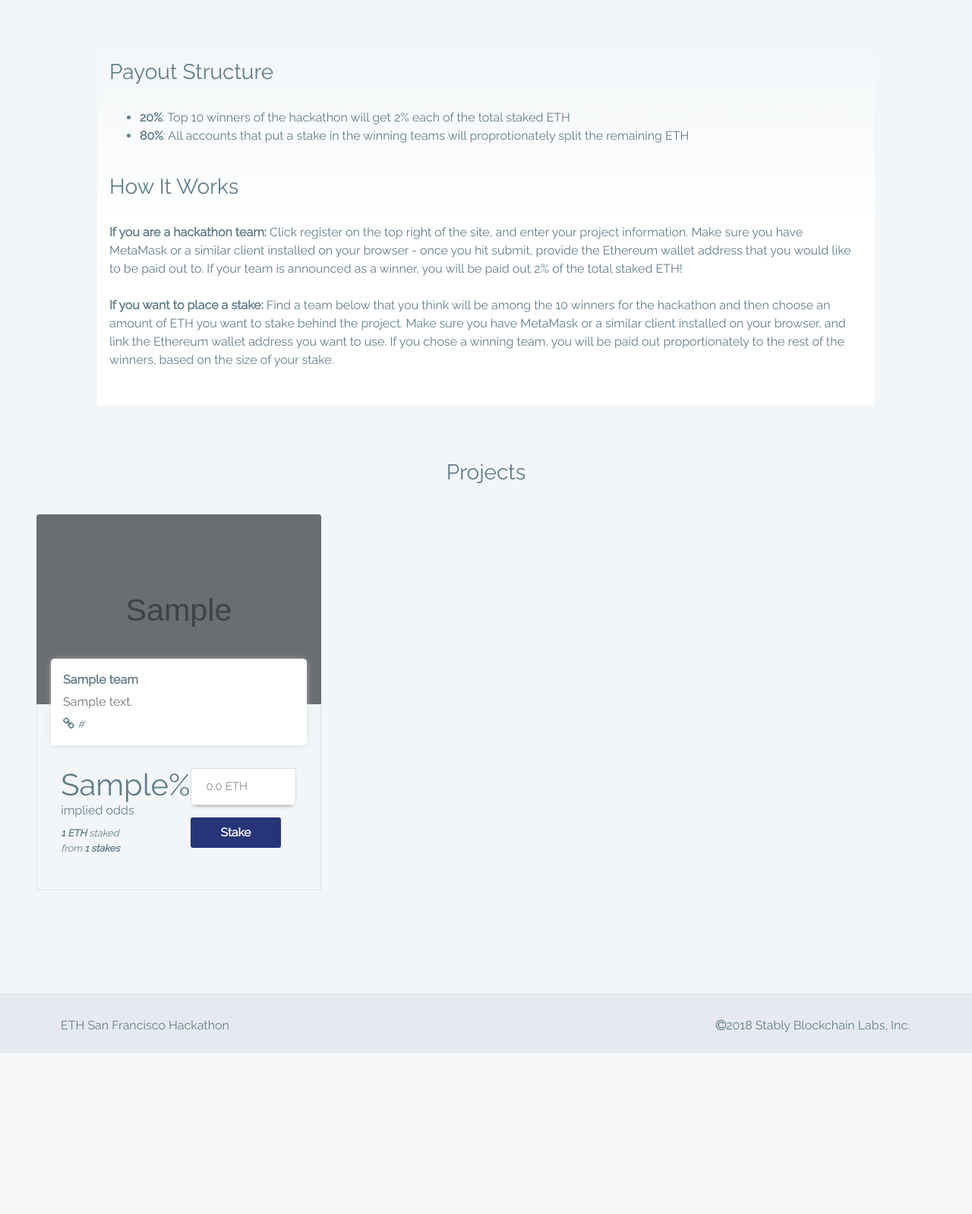
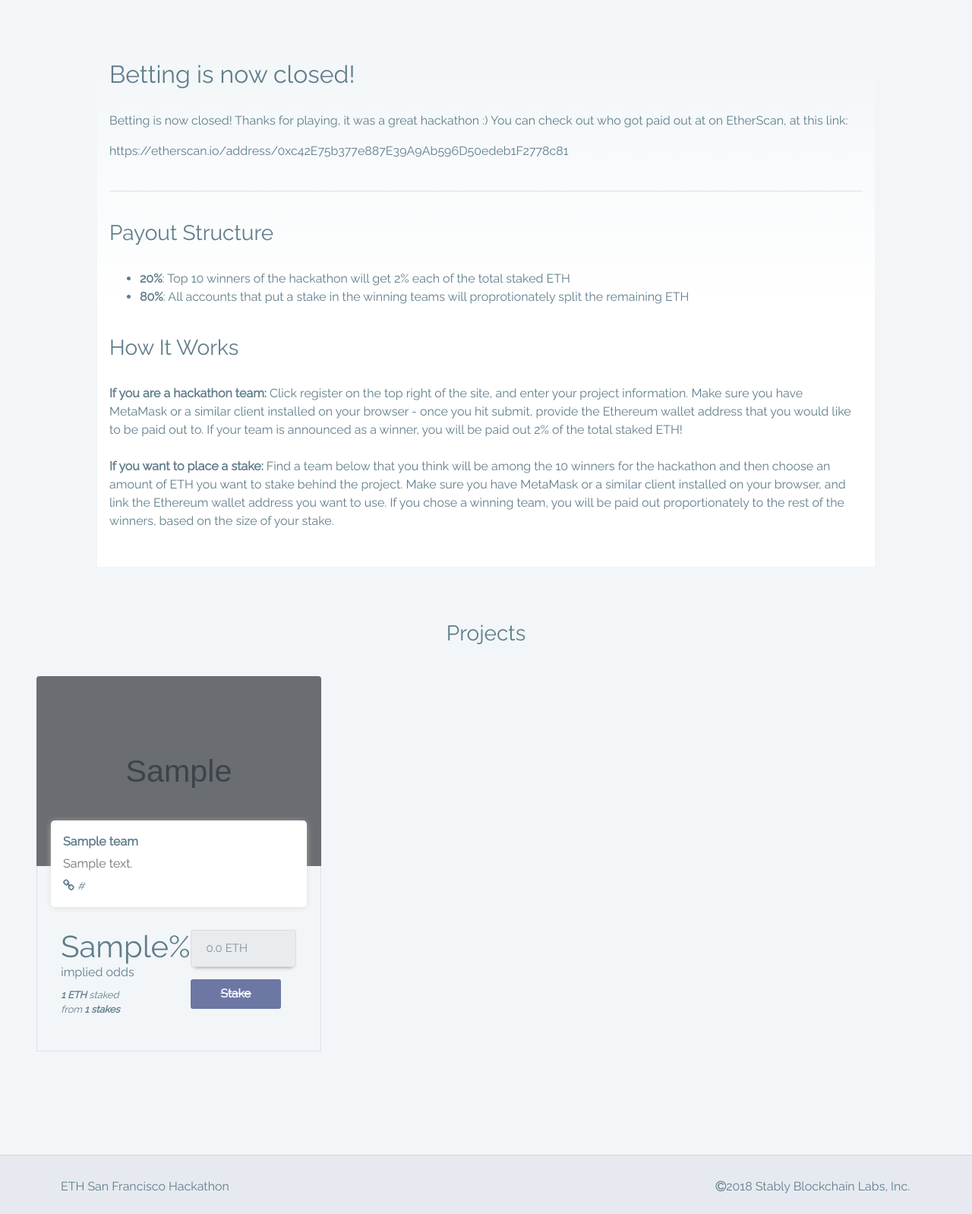
Before and after one commit to izakfr/predictethsf, a Flask app: template flask-server/templates/index.html in a window 1280 px wide. Shown: the part 550-2148 px from the top of the page at 76% size. Before the commit the page ends 1936 px from the top, so only its background shows below. Run offline with Flask 2, Linux system fonts and the light colour scheme; the template is opened without the code that fills it: most values are stand-ins (such as "Sample title", 1, 10 or a date in 2020); grey boxes marked "Sample" are stand-in pictures; some libraries are stand-ins or nearby versions.

Commit message:
closed betting

```diff
--- a/flask-server/templates/index.html
+++ b/flask-server/templates/index.html
@@ -56,6 +56,14 @@
   <div class="row">
     <div class="col-lg-12 col-md-12">
       <div class="connect-info">
+        <h2>Betting is now closed!</h2>
+          <br>
+          <p>Betting is now closed! Thanks for playing, it was a great hackathon :) You can check out who got paid out at on EtherScan, at this link:</p>
+          <a href="https://etherscan.io/address/0xc42E75b377e887E39A9Ab596D50edeb1F2778c81">https://etherscan.io/address/0xc42E75b377e887E39A9Ab596D50edeb1F2778c81</a>
+          <br>
+          <br>
+          <hr>
+          <br>
         <h3>Payout Structure</h3>
         <ul>
           <li><strong>20%</strong>: Top 10 winners of the hackathon will get 2% each of the total staked ETH</li>
@@ -106,8 +114,8 @@
                 <p style="font-size:.8em;font-style:italic">from <strong>{{n.total_bets_made}} stakes</strong></p>
               </div>
               <div class="rating-stars">
-                <input type="text" id="{{n.team_id}}-stake-value" class="form-control" placeholder="0.0 ETH">
-                <button class="btn ui-btn dark-blue" id="{{n.team_id}}" data-toggle="modal" data-target="#{{n.team_id}}-modal" onClick="bet({{n.team_id}}, $('#{{n.team_id}}-stake-value').val());">Stake</button>
+                <input type="text" id="{{n.team_id}}-stake-value" class="form-control" placeholder="0.0 ETH" disabled>
+                <button class="btn ui-btn dark-blue" id="{{n.team_id}}"style="text-decoration: line-through;" disabled>Stake</button>
               </div>
             </div>
           </div>
```
